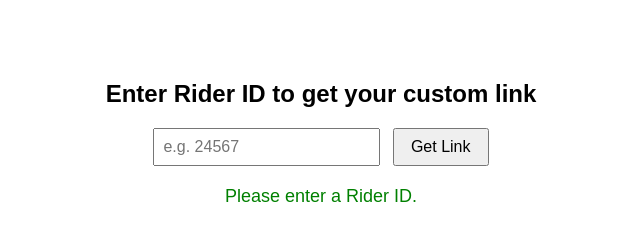
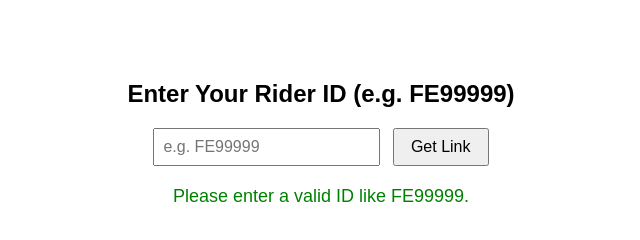
Before and after one commit to siddhantjin/rider-link-generator, a plain HTML site: page index.html in a window 1280 px wide. Both pictures are taken after a click on the button "Get Link". Shown: the whole page, without its empty margins (319-959 px from the left). Drawn offline with Linux system fonts and the light colour scheme.

Commit message:
Update index.html

```diff
--- a/index.html
+++ b/index.html
@@ -10,19 +10,22 @@
   </style>
 </head>
 <body>
-  <h2>Enter Rider ID to get your custom link</h2>
-  <input type="text" id="riderInput" placeholder="e.g. 24567" />
+  <h2>Enter Your Rider ID (e.g. FE99999)</h2>
+  <input type="text" id="riderInput" placeholder="e.g. FE99999" />
   <button onclick="generate()">Get Link</button>
   <p id="linkOutput"></p>
 
   <script>
     function generate() {
-      const id = document.getElementById('riderInput').value.trim();
-      if (id) {
-        const link = `http://issue_tips?sub_issue_id=1249&sub_issue_secondary_id=${id}`;
-        document.getElementById('linkOutput').innerHTML = `<a href="${link}" target="_blank">${link}</a>`;
+      const input = document.getElementById('riderInput').value.trim().toUpperCase();
+
+      // Check and extract numeric part
+      if (input.startsWith("FE") && !isNaN(input.slice(2))) {
+        const number = parseInt(input.slice(2), 10) - 10000;
+        const finalLink = `http://issue_tips?sub_issue_id=1249&sub_issue_secondary_id=${number}`;
+        document.getElementById('linkOutput').innerHTML = `<a href="${finalLink}" target="_blank">${finalLink}</a>`;
       } else {
-        document.getElementById('linkOutput').innerText = 'Please enter a Rider ID.';
+        document.getElementById('linkOutput').innerText = "Please enter a valid ID like FE99999.";
       }
     }
   </script>
```
